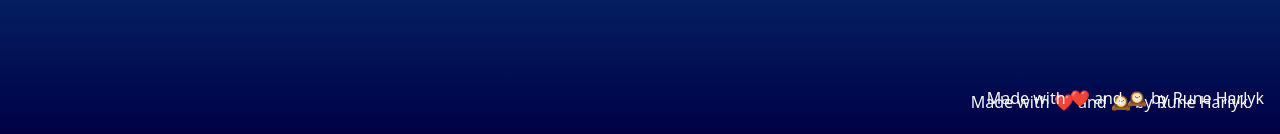
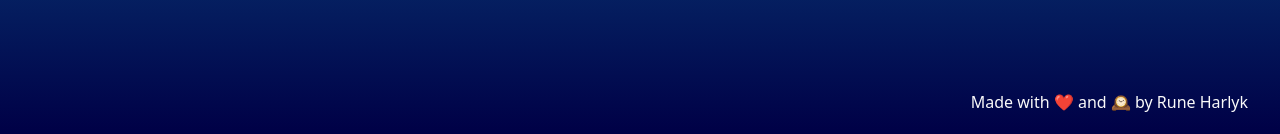
Before and after one commit to runeharlyk/Runeharlyk.dk, a SvelteKit app: page /prototypes in a window 1280 px wide. Shown: the part 666-800 px from the top of the page. Built offline with nearby package versions, Linux system fonts and the light colour scheme.

Commit message:
Removes footer from protorype page

```diff
--- a/src/routes/prototypes/+page.svelte
+++ b/src/routes/prototypes/+page.svelte
@@ -3,7 +3,7 @@
     import prototypes from './prototypes.json'
 </script>
 <div>
-	<div class="-z-10 h-screen sky flex justify-items-center p-10 bg-opacity-60 text-white">
+	<div class="-z-10 h-screen sky flex flex-col justify-items-center pt-14 p-10 bg-opacity-60 text-content">
         <div class="">
             <h1 class="text-3xl">Prototype [noun]</h1>
             <h2>/ˈprəʊtətʌɪp/</h2>
@@ -17,9 +17,5 @@
                 <Card data={proto}></Card>
             {/each}
         </div>
-		<footer class="fixed bottom-0 flex h-16 w-full text-zinc-50 justify-between p-4 z-20">
-			<div />
-			<div>Made with ❤️ and 🕰️ by Rune Harlyk</div>
-		</footer>
 	</div>
 </div>
```
